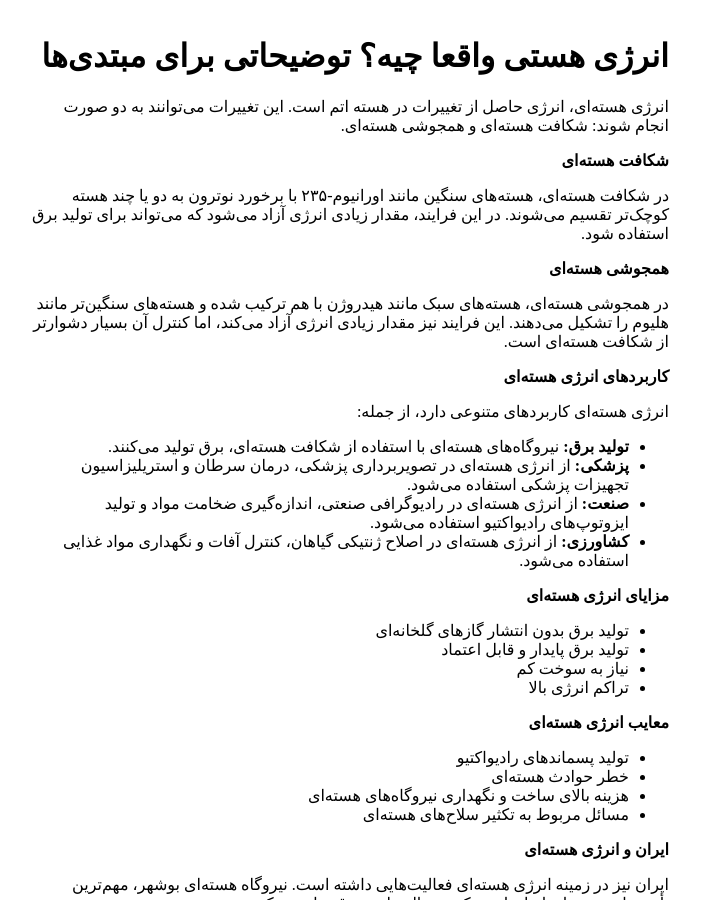
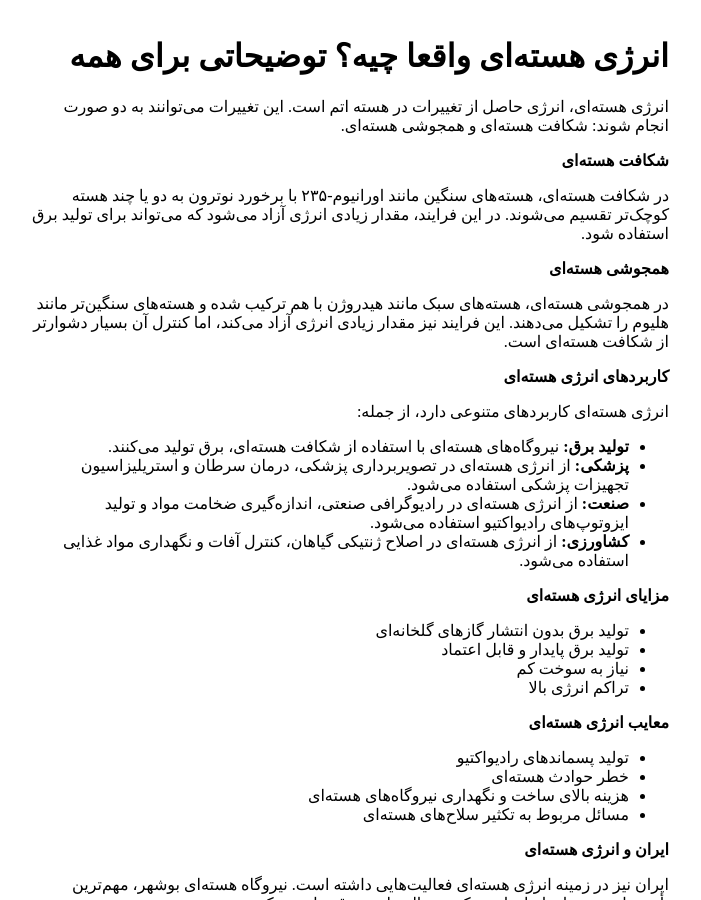
Before and after one commit to darkblog/darkblog.github.io, a Jekyll site: the page built from _posts/2025-3-2-17.md, in a window 1280 px wide and 900 px high. Shown: the whole window, without its empty margins (291-992 px from the left). Built offline with Jekyll 4.4.1, drawn with Linux system fonts in a browser that asks for light colours; some of the changed text lies outside the part shown.

Commit message:
Update 2025-3-2-17.md

```diff
--- a/_posts/2025-3-2-17.md
+++ b/_posts/2025-3-2-17.md
@@ -1,6 +1,6 @@
 ---
 layout: post
-title: انرژی هستی واقعا چیه؟ توضیحاتی برای مبتدی‌ها
+title: انرژی هسته‌ای واقعا چیه؟ توضیحاتی برای همه
 ---
 
 انرژی هسته‌ای، انرژی حاصل از تغییرات در هسته اتم است. این تغییرات می‌توانند به دو صورت انجام شوند: شکافت هسته‌ای و همجوشی هسته‌ای.
```
